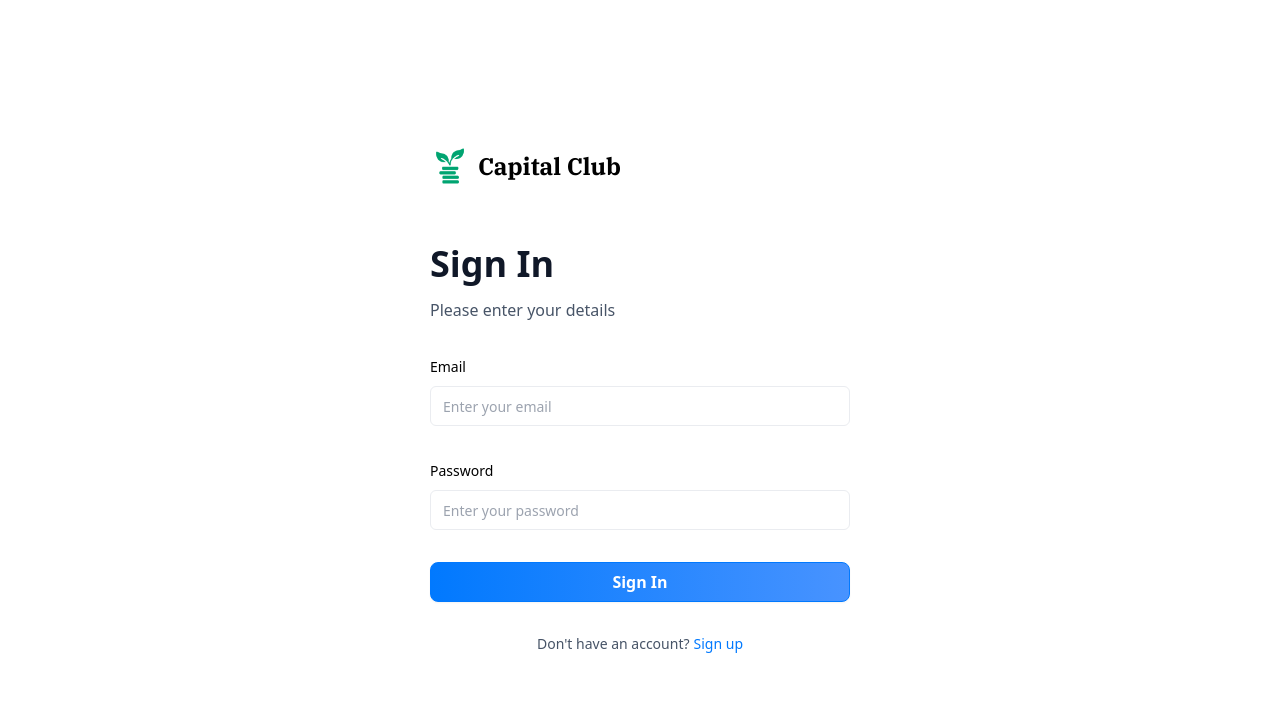
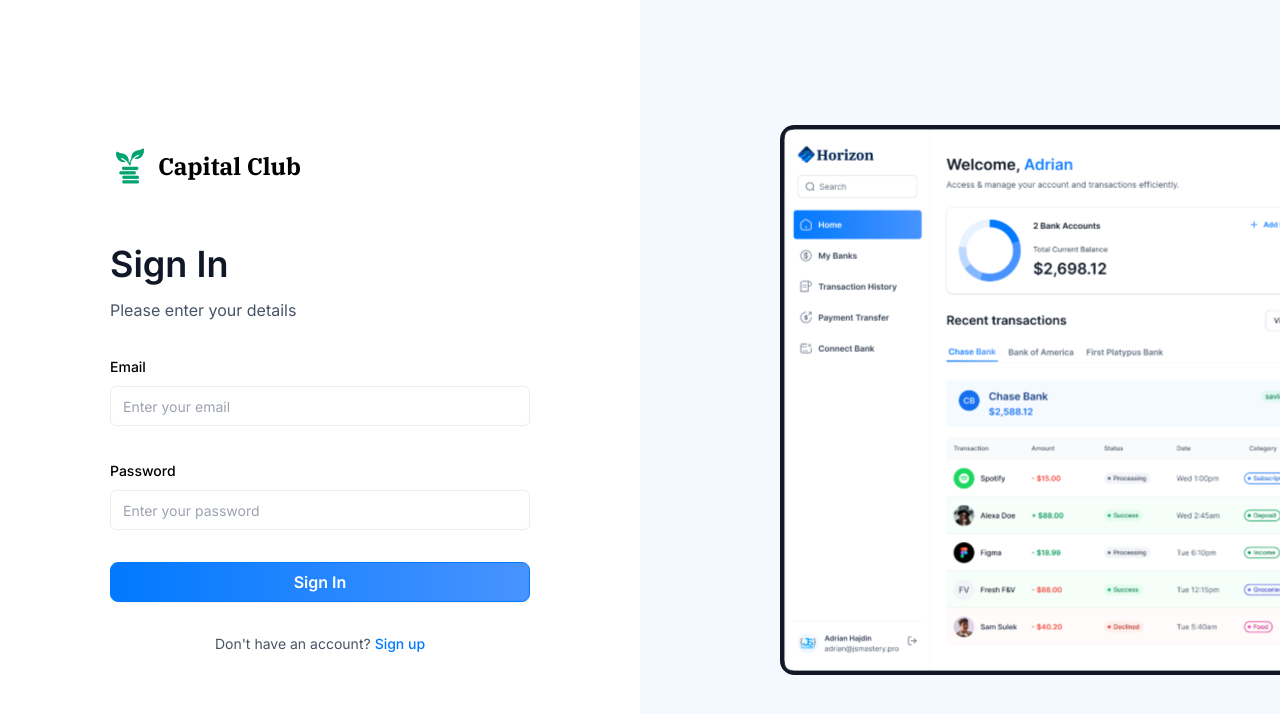
Before and after one commit to Isaacxavierlee/banking-application, a Next.js app: page /sign-in in a window 1280 px wide. Shown: the top 714 px of the page. Built offline with nearby package versions, Linux system fonts and the light colour scheme.

Commit message:
in&outcrossover

```diff
--- a/app/(auth)/layout.tsx
+++ b/app/(auth)/layout.tsx
@@ -1,12 +1,24 @@
+import Image from "next/image";
+
 export default function RootLayout({
   children,
 }: Readonly<{
   children: React.ReactNode;
 }>) {
   return (
-      <main>
-
+    <main className="flex min-h-screen w-full justify-between font-inter">
       {children}
+      <div className="auth-asset">
+        <div>
+          <Image
+            src="/icons/auth-image.svg"
+            alt="Auth image"
+            width={500}
+            height={500}
+            className="rounded-l-xl object-contain"
+          />
+        </div>
+      </div>
     </main>
   );
 }
--- a/app/(root)/layout.tsx
+++ b/app/(root)/layout.tsx
@@ -1,15 +1,20 @@
 import React from 'react';
+import MobileNav from "@/components/ui/MobileNav";
 import Sidebar from "@/components/Sidebar";
-import MobileNav from "@/components/ui/MobileNav";
+import { getLoggedInUser } from '@/lib/actions/user.actions';
+
 import Image from 'next/image';
-import { getLoggedInUser } from '@/lib/actions/user.actions';
+import { redirect } from 'next/navigation';
 
 export default async function RootLayout({
   children,
 }: Readonly<{
   children: React.ReactNode;
 }>) {
+
   const loggedIn = await getLoggedInUser();
+
+  if(!loggedIn) redirect('/sign-in')
 
   return (
     <main className="flex h-screen w-full font-inter">
```
Lines whose indentation alone changed are shown as unchanged.
